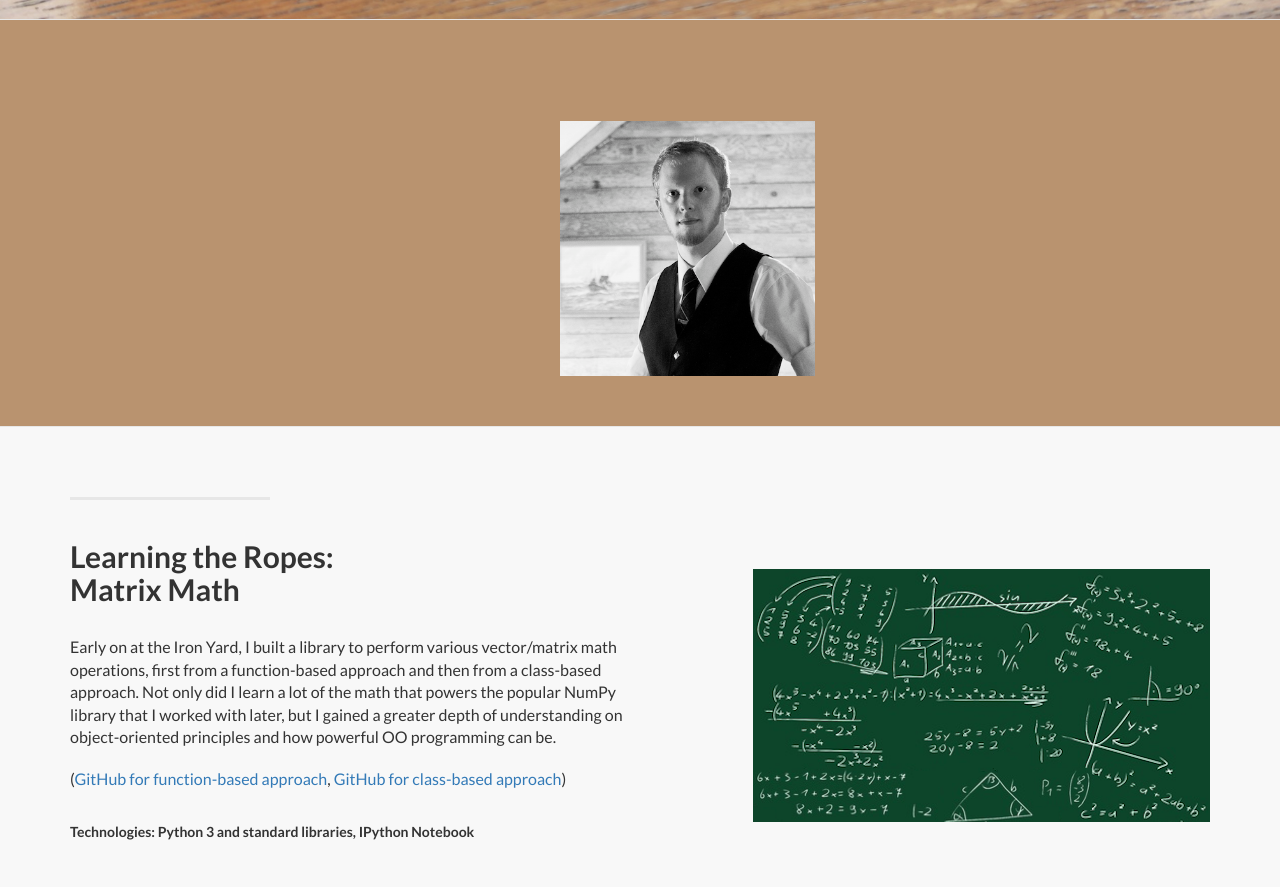
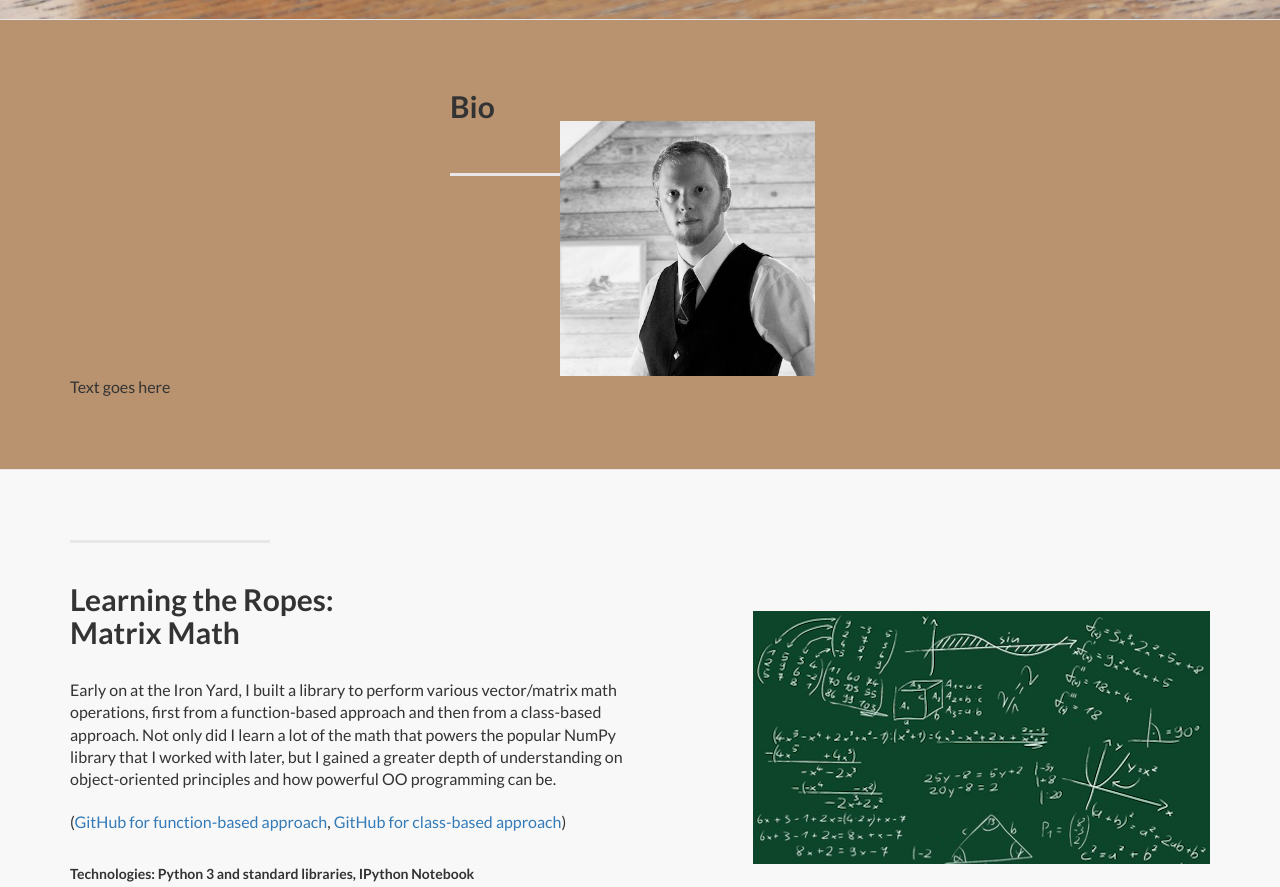
Before and after one commit to benred42/benred42.github.io, a plain HTML site: page index.html in a window 1280 px wide. Shown: the part 848-1735 px from the top of the page. Drawn offline with Linux system fonts and the light colour scheme.

Commit message:
Removed background color and put in placeholder text for bio

```diff
--- a/index.html
+++ b/index.html
@@ -109,6 +109,12 @@
         <div class='container'>
           <div class="col-lg-3 col-lg-offset-1 col-sm-push-4  col-sm-4">
             <img class="img-responsive img-project" src="img/headshot.png" alt="">
+          </div>
+          <div>
+            <h2 class="section-heading">Bio</h2>
+            <hr class="section-heading-spacer">
+            <div class="clearfix"></div>
+            <p class="lead">Text goes here</p>
           </div>
       </div>
     </div>
```
